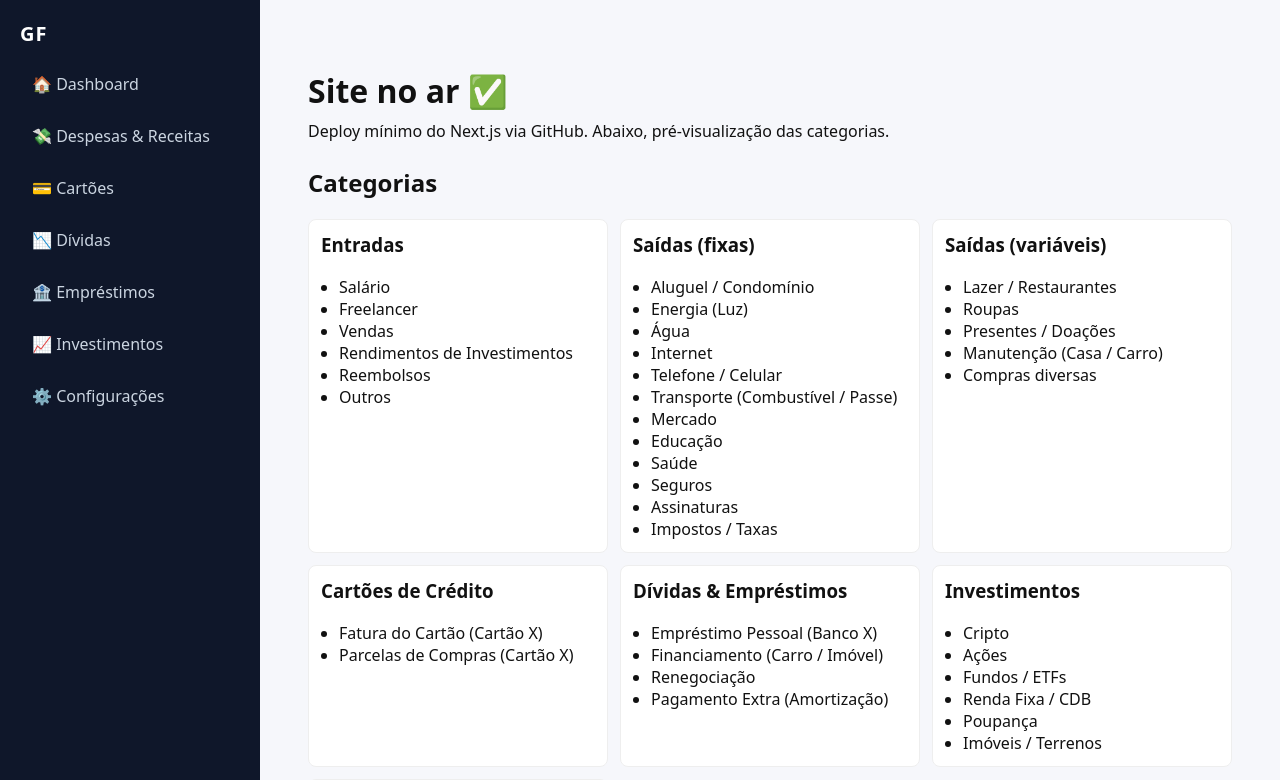
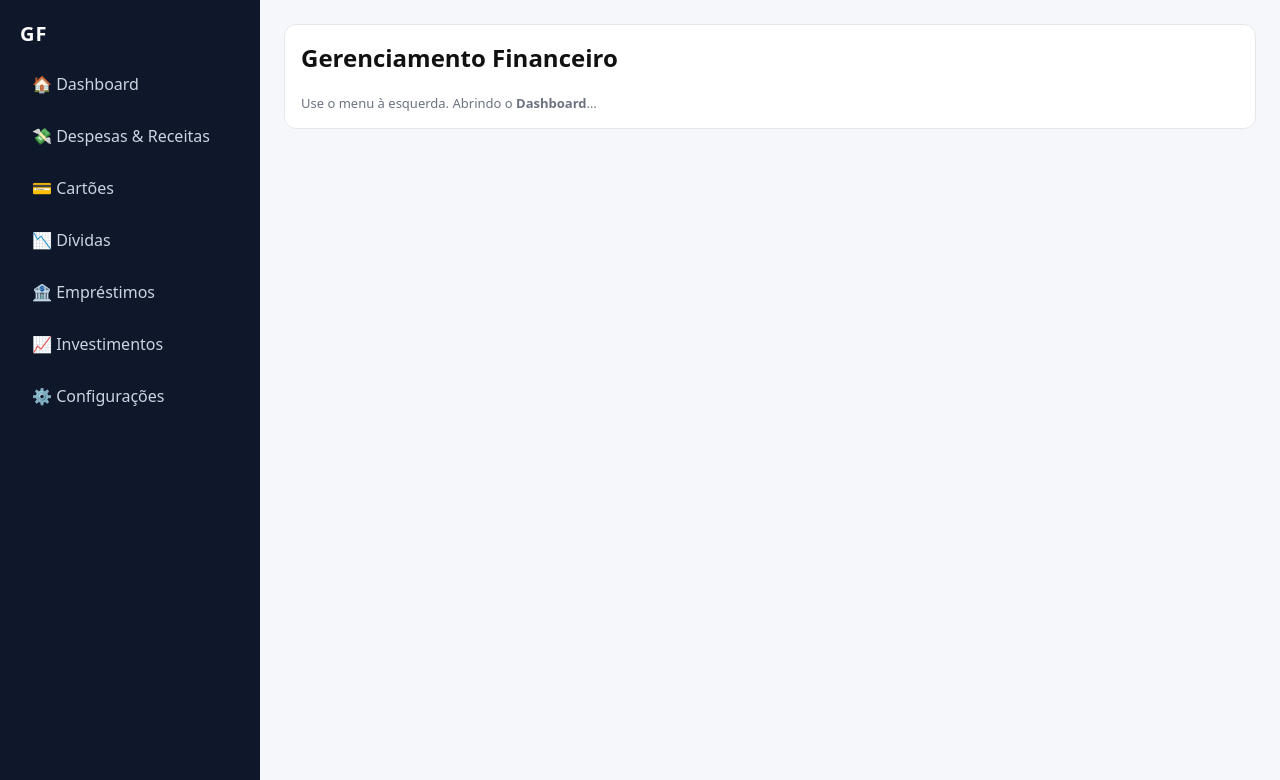
Before and after one commit to Ivanmonteiro-create/gerenciamentofamiliar.site, a Next.js app: page / in a window 1280 px wide. Shown: the top 780 px of the page. Built offline with nearby package versions, Linux system fonts and the light colour scheme.

Commit message:
Update page.js

```diff
--- a/app/page.js
+++ b/app/page.js
@@ -1,51 +1,13 @@
-import categorias from "../data/categorias.json";
-
-const titulos = {
-  entradas: "Entradas",
-  saidas_fixas: "Saídas (fixas)",
-  saidas_variaveis: "Saídas (variáveis)",
-  cartoes_credito: "Cartões de Crédito",
-  dividas_emprestimos: "Dívidas & Empréstimos",
-  investimentos: "Investimentos",
-  contas_patrimonio: "Contas & Patrimônio",
-};
-
 export default function Home() {
   return (
-    <main style={{ padding: 24, fontFamily: "system-ui, Arial, sans-serif" }}>
-      <h1 style={{ marginBottom: 8 }}>Site no ar ✅</h1>
-      <p style={{ marginTop: 0 }}>
-        Deploy mínimo do Next.js via GitHub. Abaixo, pré-visualização das categorias.
-      </p>
-
-      <h2 style={{ marginTop: 24 }}>Categorias</h2>
-      <div
-        style={{
-          display: "grid",
-          gridTemplateColumns: "repeat(auto-fit, minmax(240px, 1fr))",
-          gap: 12,
-          marginTop: 12,
+    <div className="card">
+      <h2 style={{marginTop:0}}>Gerenciamento Financeiro</h2>
+      <p className="muted">Use o menu à esquerda. Abrindo o <b>Dashboard</b>…</p>
+      <script
+        dangerouslySetInnerHTML={{
+          __html: 'setTimeout(()=>{location.href="/dashboard"}, 400);',
         }}
-      >
-        {Object.entries(categorias).map(([chave, lista]) => (
-          <div
-            key={chave}
-            style={{
-              border: "1px solid #eee",
-              borderRadius: 8,
-              padding: 12,
-              background: "#fff",
-            }}
-          >
-            <h3 style={{ marginTop: 0 }}>{titulos[chave] || chave}</h3>
-            <ul style={{ margin: 0, paddingLeft: 18 }}>
-              {lista.map((nome) => (
-                <li key={nome}>{nome}</li>
-              ))}
-            </ul>
-          </div>
-        ))}
-      </div>
-    </main>
+      />
+    </div>
   );
 }
```
